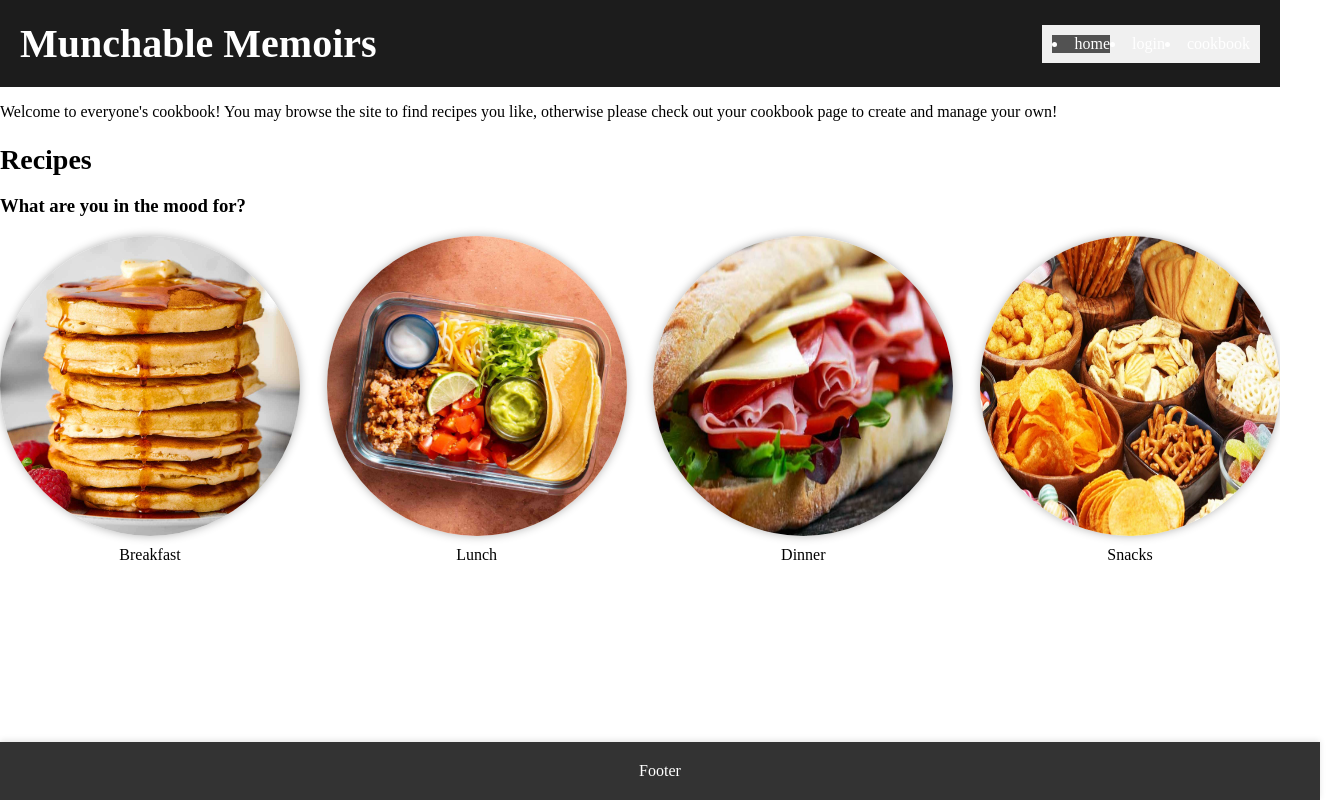
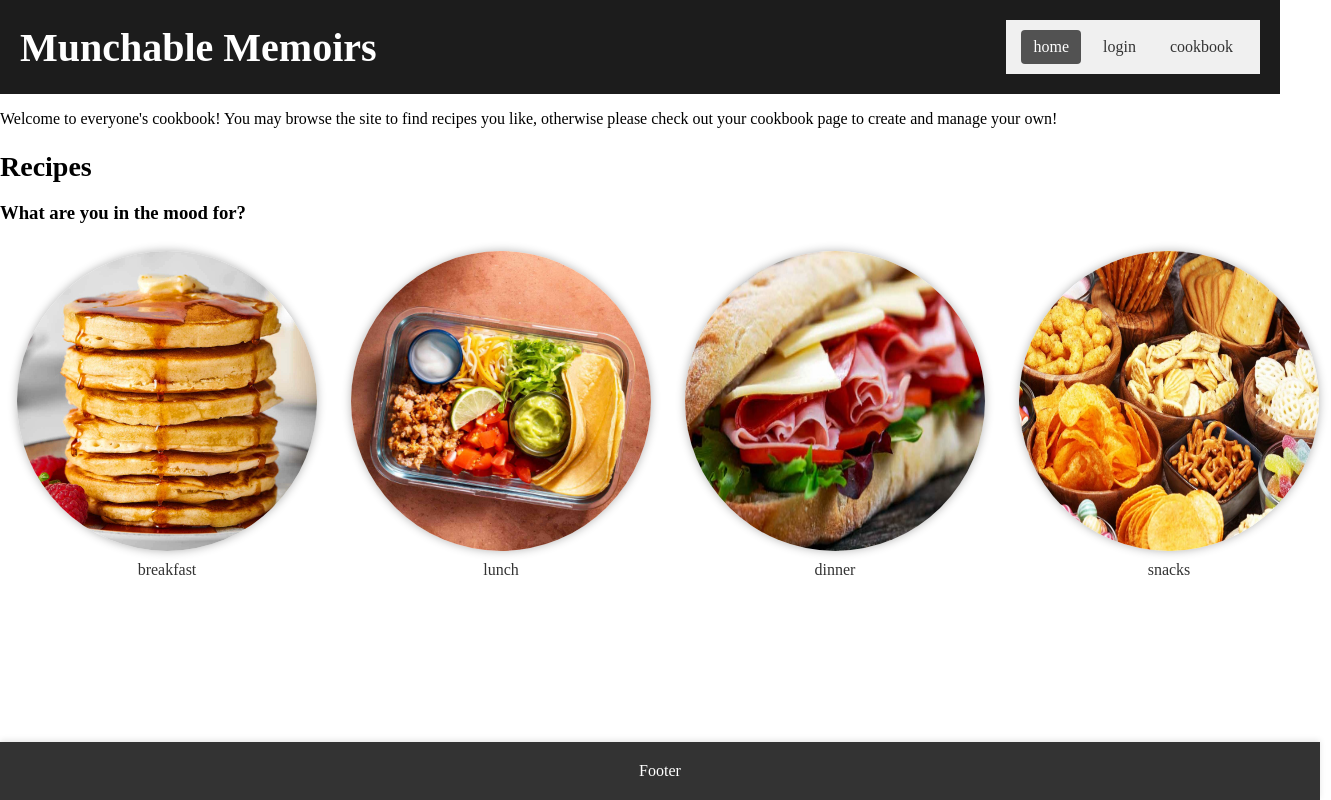
Before and after one commit to Tzuzu/final-project, a React (Create React App) app in the folder client/: page / in a window 1280 px wide. Shown: the whole page, 1331 px wide, since content can reach past the window. Built offline with nearby package versions, Linux system fonts and the light colour scheme.

Commit message:
final commit

```diff
--- a/client/src/App.js
+++ b/client/src/App.js
@@ -40,7 +40,9 @@ function App() {
       currentPage={currentPage}
       setCurrentPage={setCurrentPage} />
       <main>
-        <Page currentPage={currentPage}/>
+        <Page
+        currentPage={currentPage}
+        setCurrentPage={setCurrentPage}/>
       </main>
       <Footer />
     </div>
--- a/client/src/Page/CategoryItem.js
+++ b/client/src/Page/CategoryItem.js
@@ -3,9 +3,9 @@
 import React from 'react';
 import PropTypes from 'prop-types';
 
-const CategoryItem = ({ category, imageSrc }) => {
+const CategoryItem = ({ category, imageSrc , setCurrentPage}) => {
   return (
-    <div className="category-item">
+    <div className="category-item" onClick={() => setCurrentPage(category)}>
       <img src={imageSrc} alt={category} />
       <p>{category}</p>
     </div>
--- a/client/src/Page/Home.js
+++ b/client/src/Page/Home.js
@@ -2,7 +2,7 @@ import React from 'react';
 import './style.css';
 import CategoryItem from './CategoryItem'; // Import the CategoryItem component
 
-const Home = () => {
+const Home = ({setCurrentPage}) => {
   return (
     <>
       <div>
@@ -18,16 +18,16 @@ const Home = () => {
         <ul className="category-list">
           {/* Render each category as a CategoryItem */}
           <li key="Breakfast">
-            <CategoryItem category="Breakfast" imageSrc="./images/breakfast.jpeg" />
+            <CategoryItem category="breakfast" imageSrc="./images/breakfast.jpeg" setCurrentPage={setCurrentPage} />
           </li>
           <li key="Lunch">
-            <CategoryItem category="Lunch" imageSrc="./images/lunch.jpg" />
+            <CategoryItem category="lunch" imageSrc="./images/lunch.jpg" setCurrentPage={setCurrentPage}  />
           </li>
           <li key="Dinner">
-            <CategoryItem category="Dinner" imageSrc="./images/dinner.jpg" />
+            <CategoryItem category="dinner" imageSrc="./images/dinner.jpg" setCurrentPage={setCurrentPage}  />
           </li>
           <li key="Snacks">
-            <CategoryItem category="Snacks" imageSrc="./images/snack.jpg" />
+            <CategoryItem category="snacks" imageSrc="./images/snack.jpg" setCurrentPage={setCurrentPage}  />
           </li>
         </ul>
       </div>
--- a/client/src/Page/index.js
+++ b/client/src/Page/index.js
@@ -8,7 +8,7 @@ import Dinner from './Dinner'
 import Snacks from './Snacks'
 import './style.css'
 
-const Page = ({currentPage}) => {
+const Page = ({currentPage, setCurrentPage}) => {
     const renderPage = (page) => {
         switch (page) {
             case 'cookbook':
@@ -24,7 +24,7 @@ const Page = ({currentPage}) => {
             case 'dinner':
                 return <Dinner />;
             default:
-                return <Home />;
+                return <Home setCurrentPage = {setCurrentPage}/>;
         }
     }
     return <section>
--- a/client/src/components/Nav/style.css
+++ b/client/src/components/Nav/style.css
@@ -5,8 +5,9 @@ nav {
     padding: 10px;
 }
 
-a {
+li {
     text-decoration: none;
+    list-style-type: none;
     color: #333;
     padding: 8px 12px;
     margin: 0 5px;
@@ -14,7 +15,7 @@ a {
     transition: background-color 0.3s ease-in-out;
 }
 
-a:hover {
+li:hover {
     background-color: #ddd;
 }
 
```
